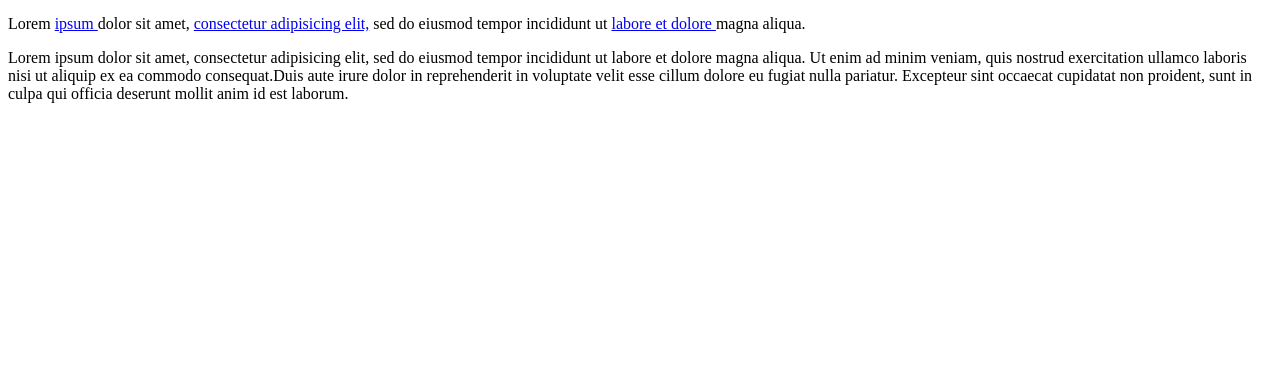
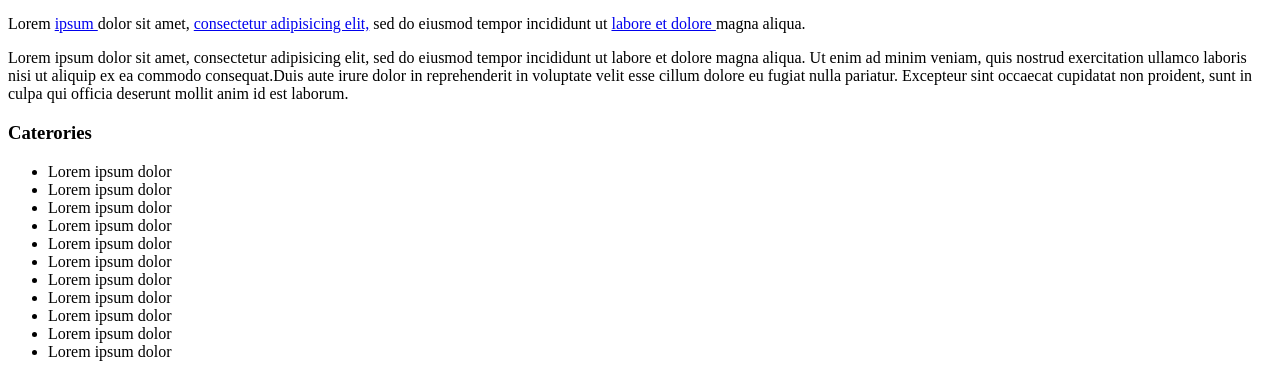
Before and after one commit to sjayshreeprdxn/wireframe-html, a plain HTML site: page index.html in a window 1280 px wide. Shown: the part 709-1086 px from the top of the page. Before the commit the page ends 828 px from the top, so only its background shows below. Drawn offline with Linux system fonts and the light colour scheme; files that its build step writes are made by us from their sources.

Commit message:
categories section added

```diff
--- a/index.html
+++ b/index.html
@@ -87,6 +87,26 @@
 						</div>
 					</section>
 <!-- Banner Section End Here -->
+<!-- Categories Section Start Here -->
+					<section>
+						<div class="Categories">
+							<h3>Caterories</h3>
+							<ul>
+								<li>Lorem ipsum dolor</li>
+								<li>Lorem ipsum dolor</li>
+								<li>Lorem ipsum dolor</li>
+								<li>Lorem ipsum dolor</li>
+								<li>Lorem ipsum dolor</li>
+								<li>Lorem ipsum dolor</li>
+								<li>Lorem ipsum dolor</li>
+								<li>Lorem ipsum dolor</li>
+								<li>Lorem ipsum dolor</li>
+								<li>Lorem ipsum dolor</li>
+								<li>Lorem ipsum dolor</li>
+							</ul>
+						</div>
+					</section>
+<!-- Categories Section End Here -->
 				</div>
 			</main>
 		</div>
```
